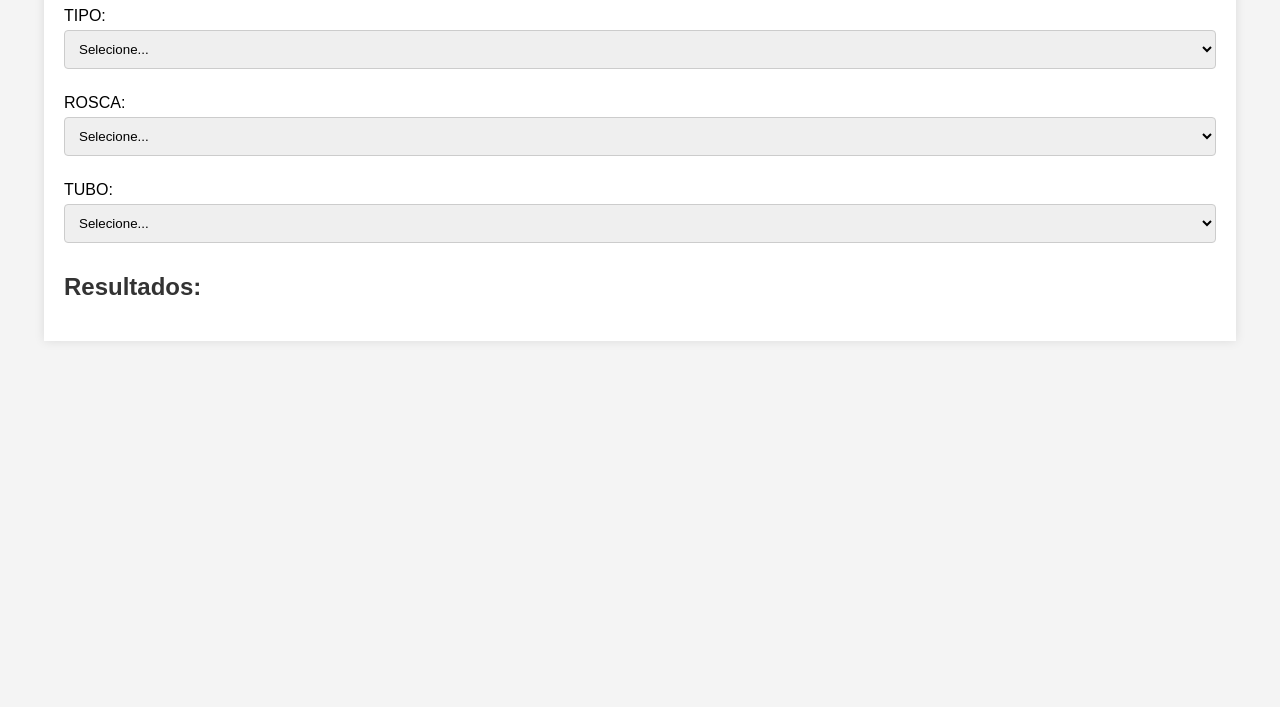
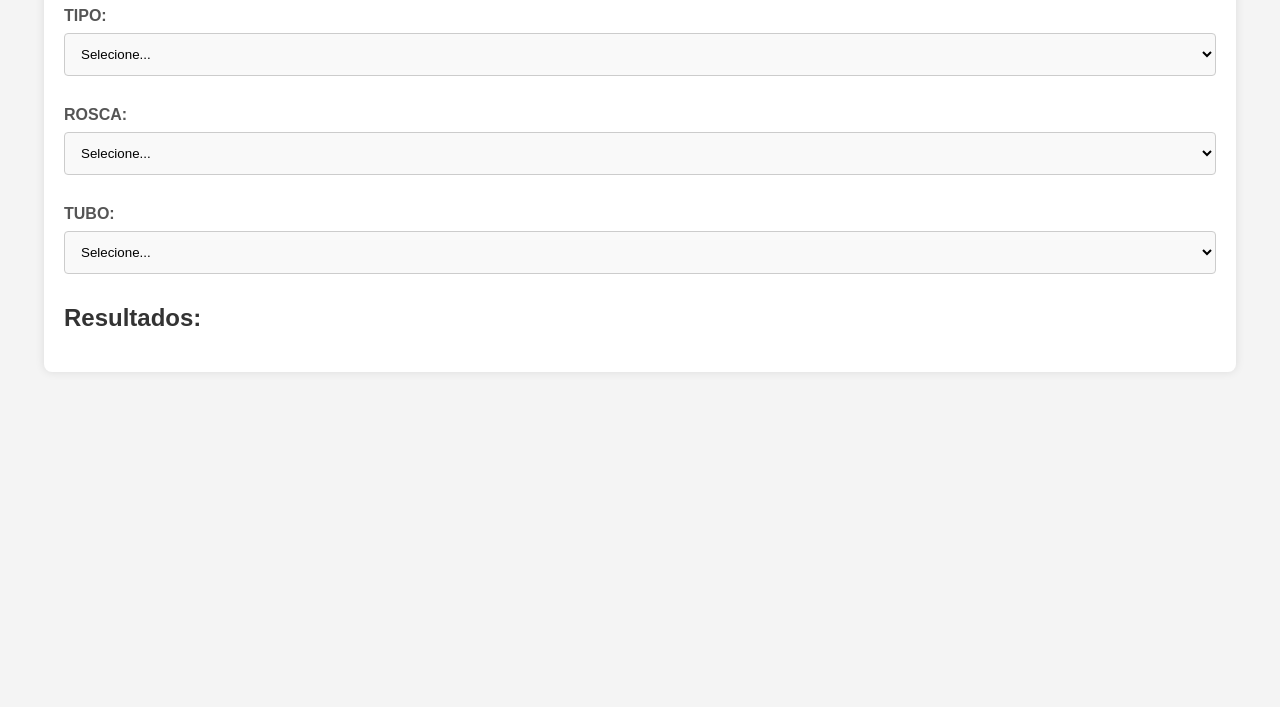
Before and after one commit to fellip3w/fiedler-consulta, a plain HTML site: page index.html in a window 1280 px wide. Shown: the part 93-800 px from the top of the page. Drawn offline with Linux system fonts and the light colour scheme.

Commit message:
alteração 2

```diff
--- a/styles.css
+++ b/styles.css
@@ -7,10 +7,12 @@ body {
 
 .container {
     width: 90%;
+    max-width: 1200px;
     margin: 0 auto;
     padding: 20px;
     background-color: #fff;
     box-shadow: 0 0 10px rgba(0, 0, 0, 0.1);
+    border-radius: 8px;
 }
 
 h1, h2, h3 {
@@ -18,20 +20,30 @@ h1, h2, h3 {
 }
 
 .form-group {
-    margin-bottom: 15px;
+    margin-bottom: 20px;
 }
 
 label {
     display: block;
-    margin-bottom: 5px;
+    margin-bottom: 8px;
+    font-weight: bold;
+    color: #555;
 }
 
 select {
     width: 100%;
-    padding: 10px;
+    padding: 12px;
     margin-bottom: 10px;
     border: 1px solid #ccc;
     border-radius: 4px;
+    background-color: #f9f9f9;
+    transition: border-color 0.3s ease, box-shadow 0.3s ease;
+}
+
+select:focus {
+    border-color: #007BFF;
+    box-shadow: 0 0 8px rgba(0, 123, 255, 0.25);
+    outline: none;
 }
 
 .results-grid {
```
